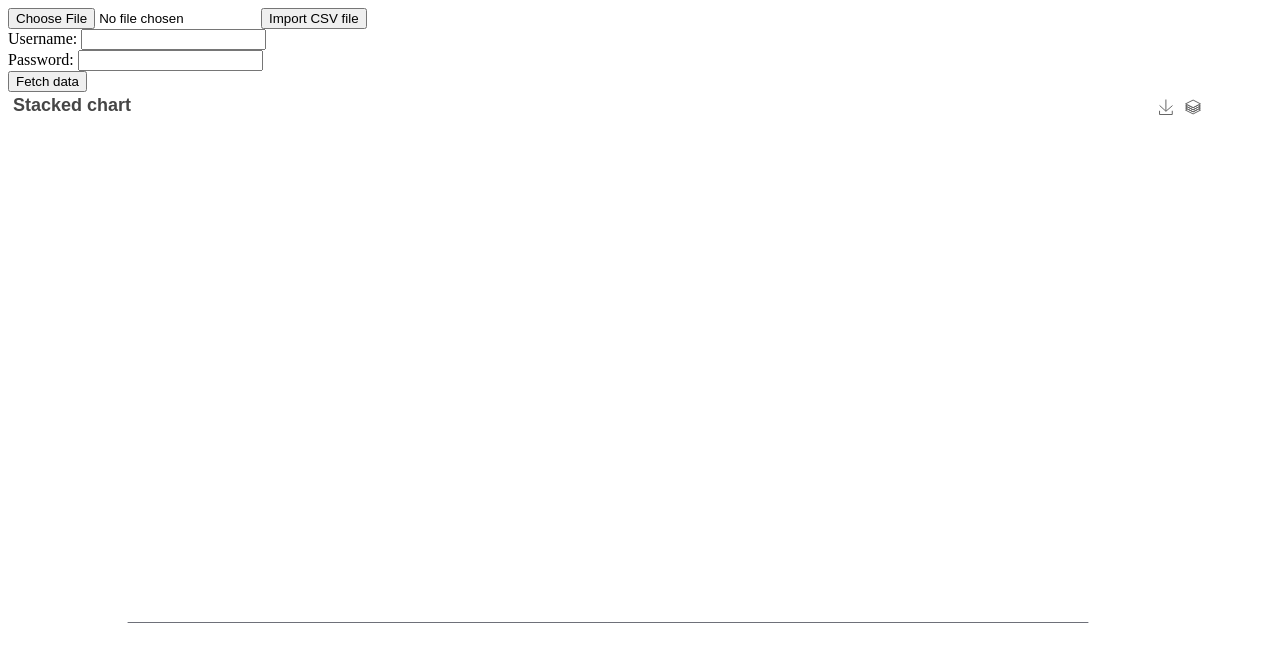
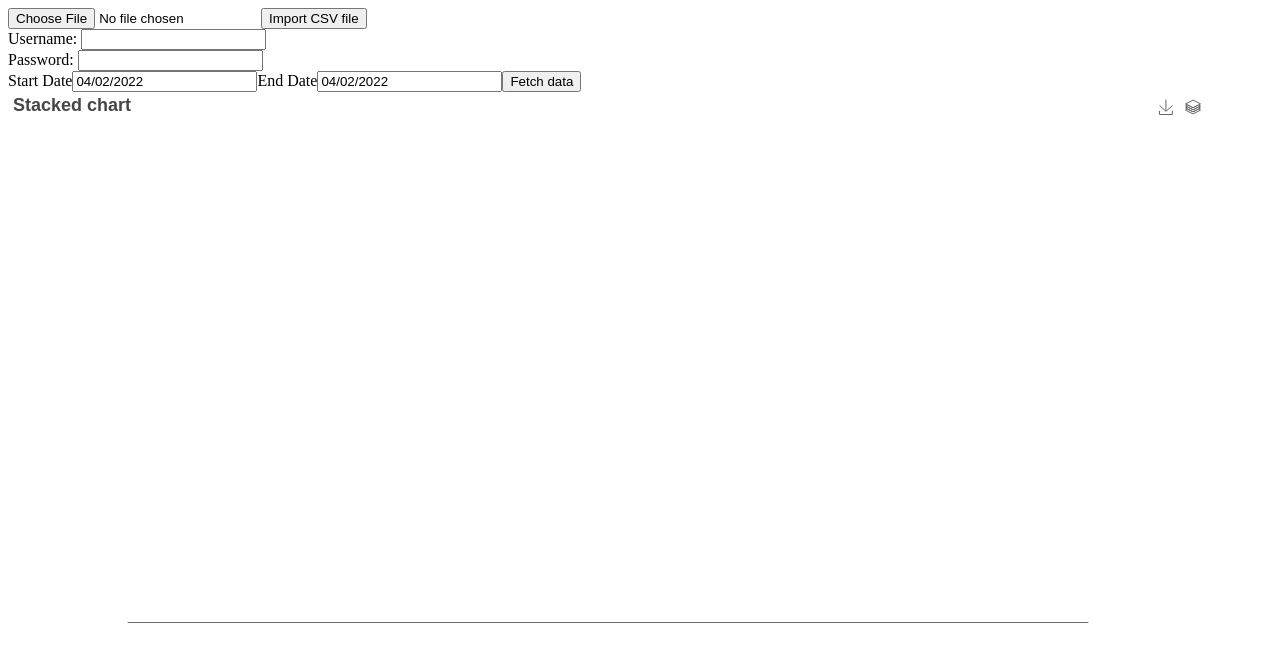
Before and after one commit to tcmak217/charging-station-chart, a React (Create React App) app: page / in a window 1280 px wide. Shown: the top 662 px of the page. Built offline with nearby package versions, Linux system fonts and the light colour scheme.

Commit message:
Add date picker for user to retrieve data of customized start and end date

```diff
--- a/package.json
+++ b/package.json
@@ -15,6 +15,7 @@
     "moment": "^2.29.1",
     "papaparse": "^5.3.2",
     "react": "^18.0.0",
+    "react-datepicker": "^4.7.0",
     "react-dom": "^18.0.0",
     "react-scripts": "5.0.0",
     "web-vitals": "^2.1.4"
--- a/src/App.js
+++ b/src/App.js
@@ -2,7 +2,6 @@ import React, { useState } from "react";
 import CsvUpload from "./components/CsvUpload/CsvUpload";
 import Chart from "./components/Chart/Chart";
 import FetchData from "./components/FetchData/FetchData";
-
 function App() {
   const [csvJson, setCsvJson] = useState({});
   const handleSetCsvJson = (csvJson) => {
--- /dev/null
+++ b/src/components/DateRangePicker/DateRangePicker.js
@@ -0,0 +1,34 @@
+import React, { useState } from "react";
+import DatePicker from "react-datepicker";
+import "react-datepicker/dist/react-datepicker.css";
+
+function DateRangePicker({
+  startDate,
+  endDate,
+  handleSetStartDate,
+  handleSetEndDate,
+}) {
+  return (
+    <>
+      Start Date
+      <DatePicker
+        selected={startDate}
+        onChange={(date) => handleSetStartDate(date)}
+        selectsStart
+        startDate={startDate}
+        endDate={endDate}
+      />
+      End Date
+      <DatePicker
+        selected={endDate}
+        onChange={(date) => handleSetEndDate(date)}
+        selectsEnd
+        startDate={startDate}
+        endDate={endDate}
+        minDate={startDate}
+      />
+    </>
+  );
+}
+
+export default DateRangePicker;
--- a/src/components/FetchData/FetchData.js
+++ b/src/components/FetchData/FetchData.js
@@ -2,11 +2,23 @@ import React, { useEffect, useState } from "react";
 import moment from "moment";
 import CircularProgress from "@mui/material/CircularProgress";
 import axios from "axios";
+import DateRangePicker from "../DateRangePicker/DateRangePicker";
 
 function FetchData({ csvJson, handleSetCsvJson }) {
   const [userName, setUserName] = useState("");
   const [password, setPassword] = useState("");
+  const [startDate, setStartDate] = useState(new Date());
+  const [endDate, setEndDate] = useState(new Date());
   const [isLoading, setIsLoading] = useState(false);
+
+  const handleSetStartDate = (startDate) => {
+    setStartDate(startDate);
+  };
+
+  const handleSetEndDate = (endDate) => {
+    setEndDate(endDate);
+  };
+
   const handleFetch = async (e) => {
     e.preventDefault();
     let token;
@@ -25,8 +37,8 @@ function FetchData({ csvJson, handleSetCsvJson }) {
         {
           type: "4",
           projectId: 30013,
-          startDate: "2021-12-27T16:00:00.000Z",
-          endDate: "2021-12-28T16:00:00.000Z",
+          startDate: moment(startDate).startOf("day").format(),
+          endDate: moment(endDate).startOf("day").format(),
           areas: [],
         },
         {
@@ -85,6 +97,12 @@ function FetchData({ csvJson, handleSetCsvJson }) {
           onChange={(e) => setPassword(e.target.value)}
         />
         <br></br>
+        <DateRangePicker
+          startDate={startDate}
+          endDate={endDate}
+          handleSetStartDate={handleSetStartDate}
+          handleSetEndDate={handleSetEndDate}
+        ></DateRangePicker>
         <button onClick={handleFetch}>Fetch data</button>
         {isLoading ? <CircularProgress /> : null}
       </form>
```
Also changed, not shown: 1 other file (tests, documents, lock files or other folders).
